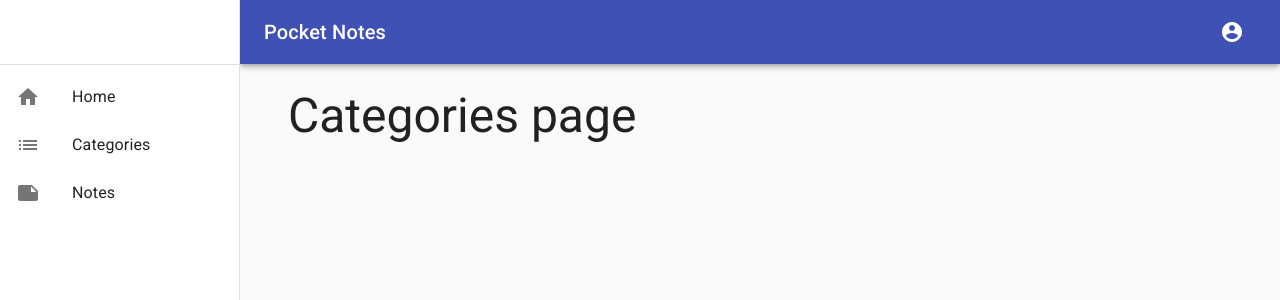
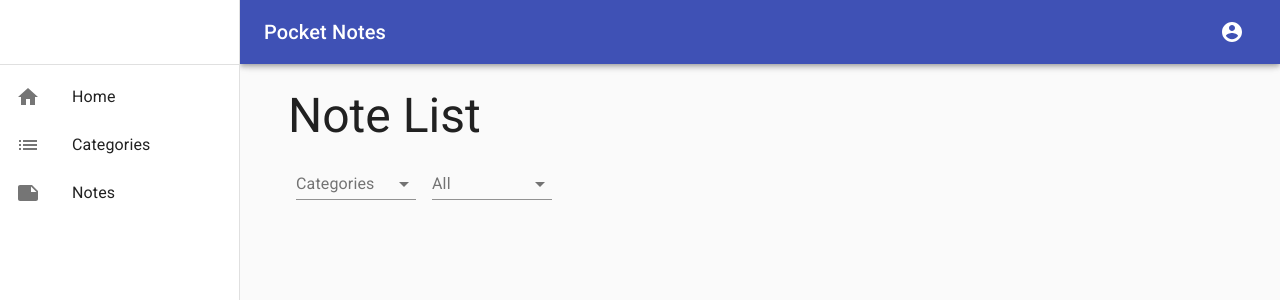
Before and after one commit to wparks08/pocket-notes, a React (Create React App) app in the folder client/: page /categories in a window 1280 px wide. Shown: the top 300 px of the page. Built offline with nearby package versions, Linux system fonts and the light colour scheme.

Commit message:
categories page

```diff
--- a/client/src/pages/Categories/index.js
+++ b/client/src/pages/Categories/index.js
@@ -1,11 +1,52 @@
 import React from "react";
 import Container from "@material-ui/core/Container";
 import Typography from "@material-ui/core/Typography";
+import Select from "@material-ui/core/Select";
+import Input from "@material-ui/core/Input";
+import FormControl from "@material-ui/core/FormControl";
+import InputLabel from "@material-ui/core/InputLabel";
+import { makeStyles } from "@material-ui/core/styles";
+import MenuItem from "@material-ui/core/MenuItem";
+import ListSubheader from "@material-ui/core/ListSubheader";
+
+const useStyles = makeStyles(theme => ({
+    formControl: {
+        margin: theme.spacing(1),
+        minWidth: 120
+    }
+}));
 
 function Categories() {
+    const classes = useStyles();
     return (
         <Container>
-            <Typography variant="h3">Categories page</Typography>
+            <Typography variant="h3">Note List</Typography>
+            <div>
+                <FormControl className={classes.formControl}>
+                    <InputLabel htmlFor="grouped-native-select">Categories</InputLabel>
+                    <Select native defaultValue="" input={<Input id="grouped-native-select" />}>
+                        <option value="" />
+                        <optgroup label="Appointments">
+                            <option value={1}>Option 1</option>
+                        </optgroup>
+                        <optgroup label="Shows">
+                            <option value={3}>Option 3</option>
+                        </optgroup>
+                        <optgroup label="To-Do">
+                            <option value={3}>Option 3</option>
+                        </optgroup>
+                    </Select>
+                </FormControl>
+                <FormControl className={classes.formControl}>
+                    <InputLabel htmlFor="grouped-select">All</InputLabel>
+                    <Select defaultValue="" input={<Input id="grouped-select" />}>
+                        <MenuItem value="">
+                            <em>None</em>
+                        </MenuItem>
+                        <ListSubheader>All Notes</ListSubheader>
+                    </Select>
+                </FormControl>
+            </div>
         </Container>
     );
 }
```
Also changed, not shown: 1 other file (tests, documents, lock files or other folders).
